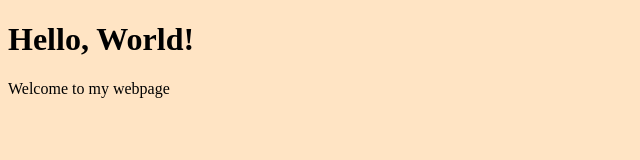
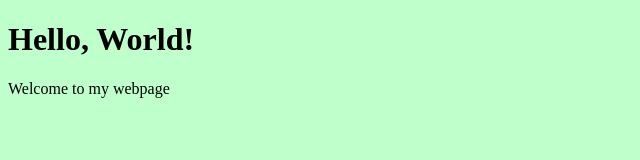
Before and after one commit to dhmmasson/siteWeb2024, a plain HTML site: page index.html in a window 1280 px wide. Shown: the whole page, without its empty margins (0-640 px from the left). Drawn offline with Linux system fonts and the light colour scheme.

Commit message:
fix: change la couleur du fond pour un joli vert
greenwashing

```diff
--- a/style.css
+++ b/style.css
@@ -1,3 +1,3 @@
 body {
-  background-color: bisque;
+  background-color: rgb(190, 255, 204);
 }
```
